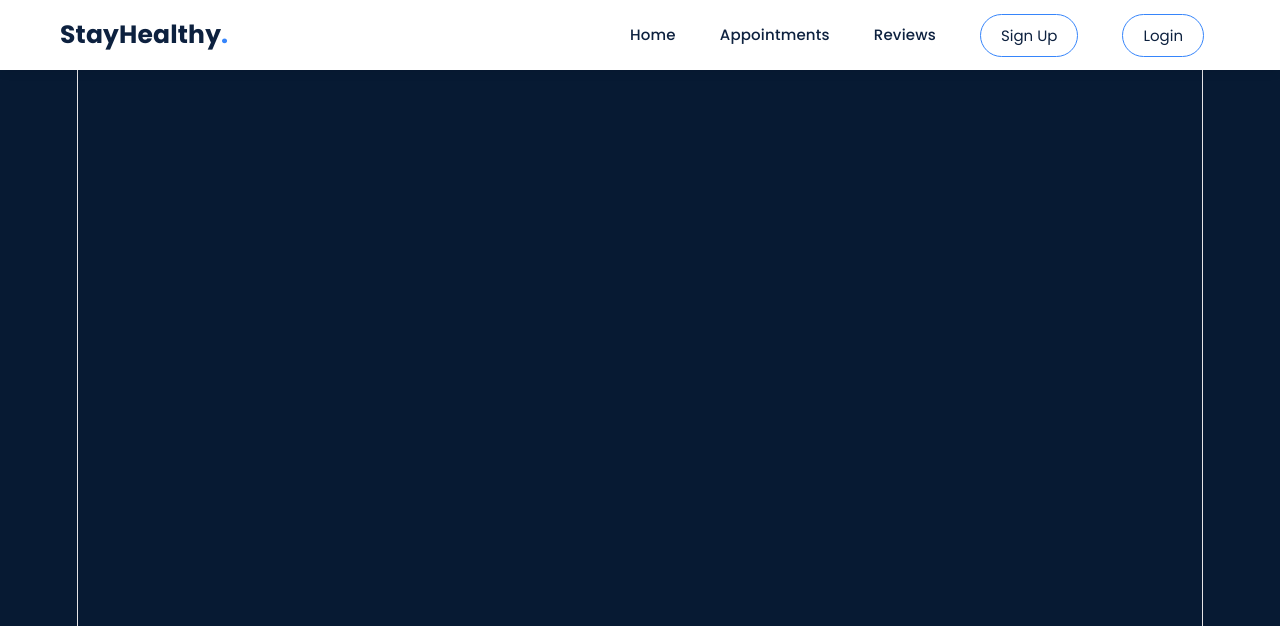
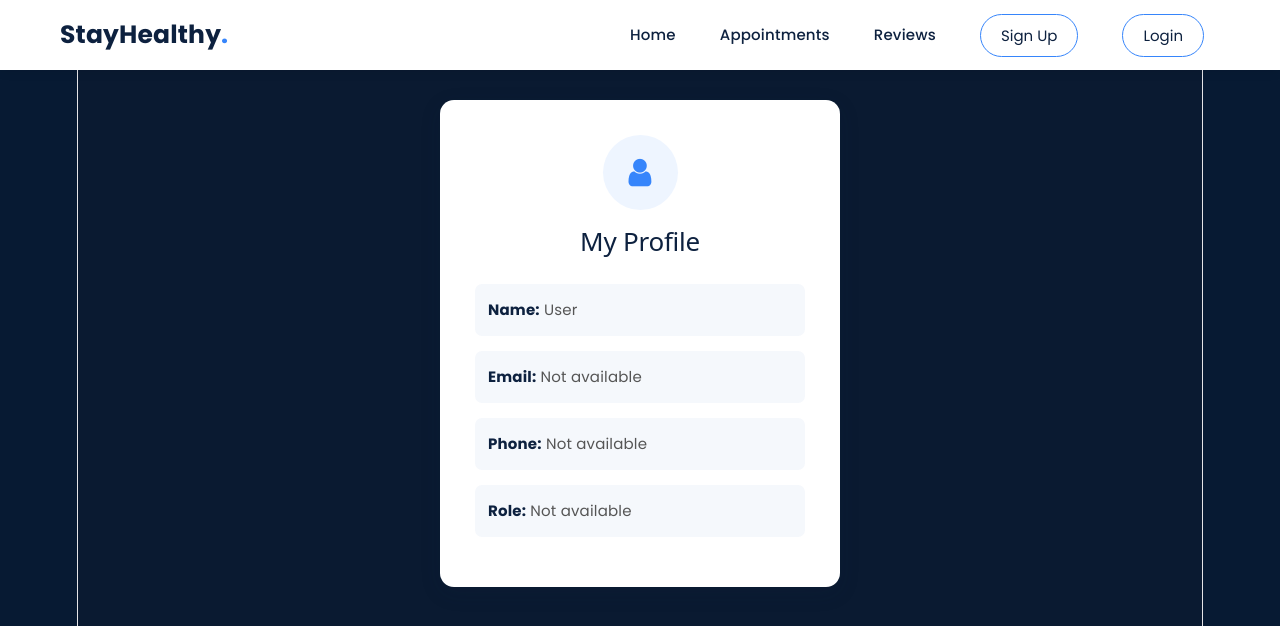
Before and after one commit to romeesa07/med_appt, a React (Vite) app: page /profile in a window 1280 px wide. Shown: the top 626 px of the page. Built offline with nearby package versions, Linux system fonts and the light colour scheme.

Commit message:
Add profile card and user profile dropdown

```diff
--- a/src/App.jsx
+++ b/src/App.jsx
@@ -9,6 +9,7 @@ import InstantConsultation from "./Components/InstantConsultation/InstantConsult
 import BookingConsultation from "./Components/BookingConsultation";
 import Notification from "./Components/Notification/Notification";
 import ReviewFormApp from "./Components/ReviewFormApp/ReviewFormApp";
+import ProfileCard from "./Components/ProfileCard/ProfileCard";
 
 function App() {
   return (
@@ -35,6 +36,8 @@ function App() {
 
           <Route path="/reviews" element={<ReviewFormApp />} />
 
+          <Route path="/profile" element={<ProfileCard />} />
+
         </Routes>
 
         </Notification>
--- a/src/Components/Navbar/Navbar.css
+++ b/src/Components/Navbar/Navbar.css
@@ -230,3 +230,101 @@ nav {
         margin-bottom: 5px;
     }
 }
+/* ==============================
+   Profile Dropdown
+   ============================== */
+
+   .profile-dropdown {
+    position: relative;
+}
+
+.profile-dropdown-btn {
+    padding: 10px 16px;
+    border: none;
+    background-color: transparent;
+    color: #0d213f;
+    font-size: 15px;
+    font-weight: 500;
+    cursor: pointer;
+    border-radius: 6px;
+    transition: 0.3s ease;
+}
+
+.profile-dropdown-btn:hover {
+    color: #3685fb;
+    background-color: #eef5ff;
+}
+
+.dropdown-arrow {
+    margin-left: 8px;
+    font-size: 11px;
+}
+
+.profile-dropdown-menu {
+    position: absolute;
+    top: 48px;
+    right: 0;
+
+    min-width: 160px;
+
+    background-color: #ffffff;
+
+    border-radius: 8px;
+
+    box-shadow: 0 4px 15px rgba(0, 0, 0, 0.15);
+
+    padding: 8px 0;
+
+    z-index: 1100;
+
+    text-align: center;
+}
+
+.profile-dropdown-menu a {
+    display: block;
+
+    padding: 11px 16px;
+
+    color: #0d213f;
+
+    text-decoration: none;
+
+    font-size: 14px;
+
+    text-align: center;
+
+    transition: 0.2s ease;
+}
+
+.profile-dropdown-menu a:hover {
+    background-color: #eef5ff;
+    color: #3685fb;
+}
+
+.dropdown-logout {
+    display: block;
+
+    width: 100%;
+
+    padding: 11px 16px;
+
+    border: none;
+
+    background-color: transparent;
+
+    color: #dc3545;
+
+    text-align: center;
+
+    font-size: 14px;
+
+    cursor: pointer;
+
+    transition: 0.2s ease;
+}
+
+.dropdown-logout:hover {
+    background-color: #fff0f0;
+
+    color: #b02a37;
+}
--- a/src/Components/Navbar/Navbar.jsx
+++ b/src/Components/Navbar/Navbar.jsx
@@ -4,6 +4,8 @@ import "./Navbar.css";
 
 const Navbar = () => {
   const [menuOpen, setMenuOpen] = useState(false);
+  const [profileOpen, setProfileOpen] = useState(false);
+
   const navigate = useNavigate();
 
   // Get logged-in user information from sessionStorage
@@ -26,8 +28,10 @@ const Navbar = () => {
     sessionStorage.removeItem("name");
     sessionStorage.removeItem("phone");
     sessionStorage.removeItem("email");
+    sessionStorage.removeItem("role");
 
     setMenuOpen(false);
+    setProfileOpen(false);
 
     // Redirect to home page
     navigate("/");
@@ -116,22 +120,40 @@ const Navbar = () => {
           </>
         )}
 
-        {/* Show username and Logout when user IS logged in */}
+        {/* Show profile dropdown when user IS logged in */}
         {authToken && (
-          <>
-            <li className="link user-name">
+          <li className="link profile-dropdown">
+            <button
+              className="profile-dropdown-btn"
+              onClick={() => setProfileOpen(!profileOpen)}
+            >
               Welcome, {displayName}
-            </li>
+              <span className="dropdown-arrow">
+                ▼
+              </span>
+            </button>
 
-            <li className="link">
+            {profileOpen && (
+              <div className="profile-dropdown-menu">
+                <Link
+                  to="/profile"
+                  onClick={() => {
+                    setProfileOpen(false);
+                    setMenuOpen(false);
+                  }}
+                >
+                  Profile
+                </Link>
+
                 <button
-                className="btn1 logout-btn"
+                  className="dropdown-logout"
                   onClick={handleLogout}
                 >
                   Logout
                 </button>
+              </div>
+            )}
           </li>
-          </>
         )}
       </ul>
     </nav>
--- /dev/null
+++ b/src/Components/ProfileCard/ProfileCard.css
@@ -0,0 +1,75 @@
+.profile-card-container {
+    min-height: calc(100vh - 70px);
+
+    padding-top: 100px;
+    padding-bottom: 50px;
+
+    display: flex;
+    justify-content: center;
+    align-items: flex-start;
+
+    background-color: #0a1a31;
+}
+
+.profile-card {
+    width: 400px;
+
+    padding: 35px;
+
+    background-color: #ffffff;
+
+    border-radius: 14px;
+
+    box-shadow: 0 6px 20px rgba(13, 33, 63, 0.15);
+
+    text-align: center;
+}
+
+.profile-icon {
+    width: 75px;
+    height: 75px;
+
+    margin: 0 auto 15px;
+
+    border-radius: 50%;
+
+    background-color: #eef5ff;
+
+    color: #3685fb;
+
+    display: flex;
+    align-items: center;
+    justify-content: center;
+
+    font-size: 32px;
+}
+
+.profile-card h2 {
+    margin-bottom: 25px;
+
+    color: #0d213f;
+
+    font-size: 26px;
+}
+
+.profile-details {
+    text-align: left;
+}
+
+.profile-details p {
+    margin: 15px 0;
+
+    padding: 13px;
+
+    border-radius: 7px;
+
+    background-color: #f5f8fc;
+
+    color: #555;
+
+    font-size: 15px;
+}
+
+.profile-details strong {
+    color: #0d213f;
+}
--- /dev/null
+++ b/src/Components/ProfileCard/ProfileCard.jsx
@@ -0,0 +1,45 @@
+import React from "react";
+import "./ProfileCard.css";
+
+const ProfileCard = () => {
+  const name = sessionStorage.getItem("name") || "User";
+  const email = sessionStorage.getItem("email") || "Not available";
+  const phone = sessionStorage.getItem("phone") || "Not available";
+  const role = sessionStorage.getItem("role") || "Not available";
+
+  return (
+    <div className="profile-card-container">
+      <div className="profile-card">
+
+        <div className="profile-icon">
+          <i className="fa fa-user"></i>
+        </div>
+
+        <h2>My Profile</h2>
+
+        <div className="profile-details">
+
+          <p>
+            <strong>Name:</strong> {name}
+          </p>
+
+          <p>
+            <strong>Email:</strong> {email}
+          </p>
+
+          <p>
+            <strong>Phone:</strong> {phone}
+          </p>
+
+          <p>
+            <strong>Role:</strong>{" "}
+            {role.charAt(0).toUpperCase() + role.slice(1)}
+          </p>
+
+        </div>
+      </div>
+    </div>
+  );
+};
+
+export default ProfileCard;
--- a/src/Components/Sign_Up/Sign_Up.jsx
+++ b/src/Components/Sign_Up/Sign_Up.jsx
@@ -50,7 +50,8 @@ const Sign_Up = () => {
     if (!formData.phone) {
       newErrors.phone = "Phone number is required.";
     } else if (!/^\d{10}$/.test(formData.phone)) {
-      newErrors.phone = "Phone number must contain exactly 10 digits.";
+      newErrors.phone =
+        "Phone number must contain exactly 10 digits.";
     }
 
     // Email validation
@@ -59,7 +60,8 @@ const Sign_Up = () => {
     } else if (
       !/^[^\s@]+@[^\s@]+\.[^\s@]+$/.test(formData.email)
     ) {
-      newErrors.email = "Please enter a valid email address.";
+      newErrors.email =
+        "Please enter a valid email address.";
     }
 
     // Password validation
@@ -107,10 +109,31 @@ const Sign_Up = () => {
 
       if (json.authtoken) {
         // Store authentication and user information
-        sessionStorage.setItem("auth-token", json.authtoken);
-        sessionStorage.setItem("name", formData.name);
-        sessionStorage.setItem("phone", formData.phone);
-        sessionStorage.setItem("email", formData.email);
+        sessionStorage.setItem(
+          "auth-token",
+          json.authtoken
+        );
+
+        sessionStorage.setItem(
+          "name",
+          formData.name
+        );
+
+        sessionStorage.setItem(
+          "phone",
+          formData.phone
+        );
+
+        sessionStorage.setItem(
+          "email",
+          formData.email
+        );
+
+        // Store user's role for the ProfileCard
+        sessionStorage.setItem(
+          "role",
+          formData.role
+        );
 
         // Redirect to Home page
         navigate("/");
@@ -123,12 +146,17 @@ const Sign_Up = () => {
           }
         } else {
           setShowerr(
-            json.error || "Registration failed. Please try again."
+            json.error ||
+              "Registration failed. Please try again."
           );
         }
       }
     } catch (error) {
-      console.error("Registration error:", error);
+      console.error(
+        "Registration error:",
+        error
+      );
+
       setShowerr(
         "Unable to connect to the server. Please try again."
       );
@@ -155,7 +183,10 @@ const Sign_Up = () => {
         {/* Heading */}
         <div className="signup-header">
           <h1>Sign Up</h1>
-          <p>Create your StayHealthy account</p>
+
+          <p>
+            Create your StayHealthy account
+          </p>
         </div>
 
         {/* Backend error */}
@@ -180,7 +211,9 @@ const Sign_Up = () => {
 
           {/* Role */}
           <div className="form-group">
-            <label htmlFor="role">Role</label>
+            <label htmlFor="role">
+              Role
+            </label>
 
             <select
               id="role"
@@ -188,13 +221,24 @@ const Sign_Up = () => {
               value={formData.role}
               onChange={handleChange}
             >
-              <option value="" disabled>
+              <option
+                value=""
+                disabled
+              >
                 Select your role
               </option>
 
-              <option value="patient">Patient</option>
-              <option value="doctor">Doctor</option>
-              <option value="admin">Admin</option>
+              <option value="patient">
+                Patient
+              </option>
+
+              <option value="doctor">
+                Doctor
+              </option>
+
+              <option value="admin">
+                Admin
+              </option>
             </select>
 
             {errors.role && (
@@ -206,7 +250,9 @@ const Sign_Up = () => {
 
           {/* Name */}
           <div className="form-group">
-            <label htmlFor="name">Name</label>
+            <label htmlFor="name">
+              Name
+            </label>
 
             <input
               type="text"
@@ -226,7 +272,9 @@ const Sign_Up = () => {
 
           {/* Phone */}
           <div className="form-group">
-            <label htmlFor="phone">Phone Number</label>
+            <label htmlFor="phone">
+              Phone Number
+            </label>
 
             <input
               type="tel"
@@ -246,7 +294,9 @@ const Sign_Up = () => {
 
           {/* Email */}
           <div className="form-group">
-            <label htmlFor="email">Email</label>
+            <label htmlFor="email">
+              Email
+            </label>
 
             <input
               type="email"
@@ -266,7 +316,9 @@ const Sign_Up = () => {
 
           {/* Password */}
           <div className="form-group">
-            <label htmlFor="password">Password</label>
+            <label htmlFor="password">
+              Password
+            </label>
 
             <input
               type="password"
@@ -313,6 +365,7 @@ const Sign_Up = () => {
         {/* Login Link */}
         <p className="login-text">
           Already have an account?{" "}
+
           <Link to="/login">
             Login
           </Link>
--- a/src/config.js
+++ b/src/config.js
@@ -1,4 +1,4 @@
-export const API_URL = window.location.hostname === "localhost" ? "https://romeeromeesa-8181.theiadockernext-1-labs-prod-theiak8s-4-tor01.proxy.cognitiveclass.ai/" : "https://romeeromeesa-8181.theiadockernext-1-labs-prod-theiak8s-4-tor01.proxy.cognitiveclass.ai/";
+export const API_URL = window.location.hostname === "localhost" ? "https://romeeromeesa-8181.theiadockernext-0-labs-prod-theiak8s-4-tor01.proxy.cognitiveclass.ai/" : "https://romeeromeesa-8181.theiadockernext-0-labs-prod-theiak8s-4-tor01.proxy.cognitiveclass.ai/";
 console.log(
     "API_URL :",
     API_URL
```
Also changed, not shown: 1 other file (tests, documents, lock files or other folders). Lines whose indentation alone changed are shown as unchanged.
